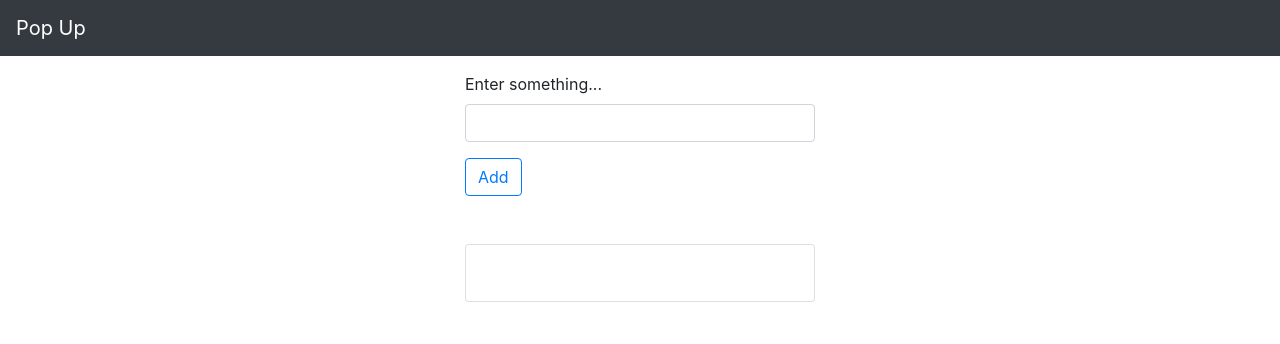
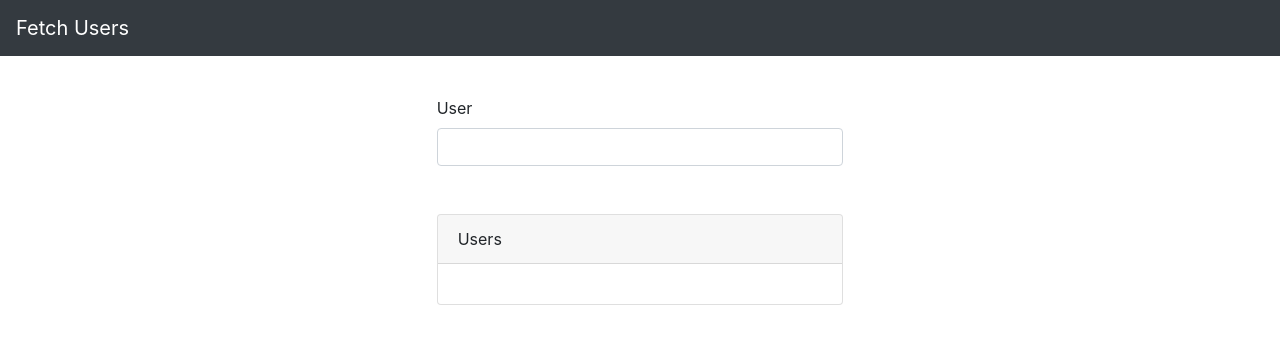
Before and after one commit to swarajlaha/frontend-challenges, a React (Create React App) app: page / in a window 1280 px wide. Shown: the top 344 px of the page. Built offline with nearby package versions, Linux system fonts and the light colour scheme.

Commit message:
starter UI mock

```diff
--- a/src/App.js
+++ b/src/App.js
@@ -3,6 +3,7 @@ import AutosuggestInput from './autosuggest-input/pages/autosuggestInput';
 import BackToTop from './back-to-top/pages/backToTop';
 import CountryCapital from './country-capital/pages/CountryCapital';
 import ExpandingLadder from './expanding-ladder/pages/ExpandingLadder';
+import FetchUsers from './fetch-users/pages/FetchUsers';
 import GenerateActivity from './generate-activity/pages/GenerateActivity';
 import McqQuiz from './mcq-quiz/pages/McqQuiz';
 import OnlineUsers from './online-users-usecontext.js/pages/OnlineUsers';
@@ -58,7 +59,10 @@ function App() {
       {/** To Do List */}
       {/* <ToDoList /> */}
 
-      <PopUp />
+      {/** Pop Up */}
+      {/* <PopUp /> */}
+
+      <FetchUsers />
     </>
   );
 }
--- /dev/null
+++ b/src/fetch-users/commons/appNavbar.js
@@ -0,0 +1,16 @@
+import React from 'react';
+import { Navbar } from 'react-bootstrap';
+
+const AppNavbar = () => {
+  return (
+    <>
+      <Navbar bg="dark" variant="dark">
+        <Navbar.Brand href="#home">
+          Fetch Users
+        </Navbar.Brand>
+      </Navbar>
+    </>
+  );
+}
+
+export default AppNavbar;
--- /dev/null
+++ b/src/fetch-users/components/inputbox.js
@@ -0,0 +1,21 @@
+import React from 'react'
+import { Col, Form, Row } from 'react-bootstrap'
+
+const Inputbox = () => {
+  return (
+    <>
+      <Row className='mt-5'>
+        <Col></Col>
+        <Col className='mt-5'>
+          <Form>
+            <Form.Label>User</Form.Label>
+            <Form.Control type="text" />
+          </Form>
+        </Col>
+        <Col></Col>
+      </Row>
+    </>
+  )
+}
+
+export default Inputbox
--- /dev/null
+++ b/src/fetch-users/components/usersList.js
@@ -0,0 +1,21 @@
+import React from 'react'
+import { Card, Col, Row } from 'react-bootstrap'
+
+const UsersList = () => {
+  return (
+    <>
+      <Row className="mt-5">
+        <Col></Col>
+        <Col>
+          <Card>
+            <Card.Header>Users</Card.Header>
+            <Card.Body></Card.Body>
+          </Card>
+        </Col>
+        <Col></Col>
+      </Row>
+    </>
+  )
+}
+
+export default UsersList
--- /dev/null
+++ b/src/fetch-users/pages/FetchUsers.js
@@ -0,0 +1,16 @@
+import React from 'react'
+import AppNavbar from '../commons/appNavbar'
+import Inputbox from '../components/inputbox'
+import UsersList from '../components/usersList'
+
+const FetchUsers = () => {
+  return (
+    <>
+      <AppNavbar />
+      <Inputbox />
+      <UsersList />
+    </>
+  )
+}
+
+export default FetchUsers
```
